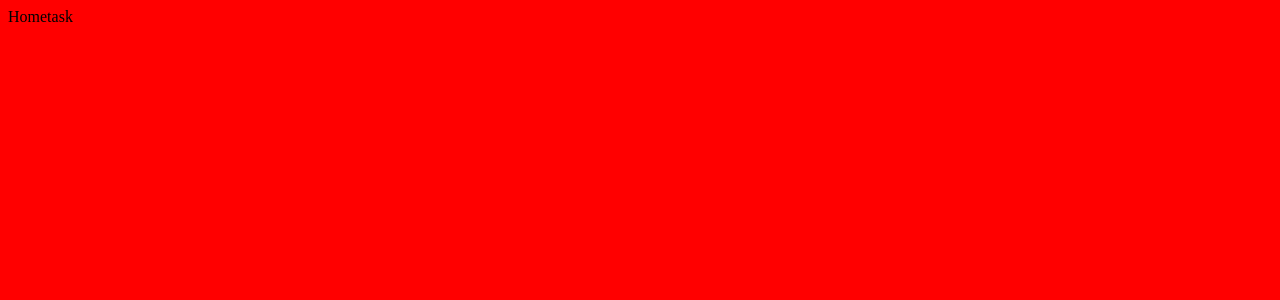
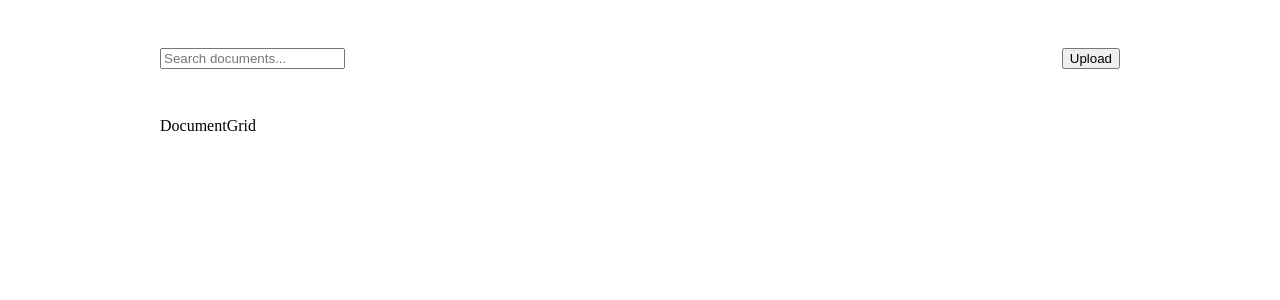
Before and after one commit to gmreizu/george-2019-07-12, a React app in the folder web/app/: page / in a window 1280 px wide. Shown: the top 300 px of the page. Built offline with nearby package versions, Linux system fonts and the light colour scheme.

Commit message:
web/app: wip

```diff
--- a/web/app/public/index.html
+++ b/web/app/public/index.html
@@ -10,7 +10,7 @@
 </head>
 
 <body class="mdc-theme--background mdc-typography">
-    <main id="app"></main>
+    <main id="app" class="container"></main>
     <script src="main.js"></script>
 </body>
 
--- a/web/app/src/components/app.scss
+++ b/web/app/src/components/app.scss
@@ -0,0 +1,12 @@
+.app {
+}
+
+.app__header {
+    display: flex;
+    justify-content: space-between;
+    margin-bottom: 48px;
+}
+
+.app__header__searchbox {
+    max-width: 400px;
+}
--- a/web/app/src/components/app.tsx
+++ b/web/app/src/components/app.tsx
@@ -1,9 +1,21 @@
 import * as React from "react";
+import "./app.scss";
+import { DocumentGrid } from "./document-grid";
 
 export class App extends React.Component {
     public render = (): JSX.Element => {
         return (
-            <div>Hometask</div>
+            <div className="app">
+                <header className="app__header">
+                    <input
+                        className="app__header__searchbox"
+                        type="text"
+                        placeholder="Search documents..."
+                    />
+                    <button>Upload</button>
+                </header>
+                <DocumentGrid />
+            </div>
         )
     }
 }
--- a/web/app/src/components/document-grid.tsx
+++ b/web/app/src/components/document-grid.tsx
@@ -5,6 +5,7 @@ export class DocumentGrid extends React.Component {
     public render = (): JSX.Element => {
         return (
             <div className="document-grid">
+                DocumentGrid
             </div>
         )
     }
--- a/web/app/src/main.scss
+++ b/web/app/src/main.scss
@@ -1,3 +1,4 @@
-body {
-    background-color: red;
+.container {
+    max-width: 960px;
+    margin: 48px auto;
 }
--- a/web/app/src/main.tsx
+++ b/web/app/src/main.tsx
@@ -4,9 +4,9 @@ import { App } from "./components/app";
 import "./main.scss";
 
 async function main() {
-    if (process.env.NODE_ENV !== "production") {
-        console.log("Running in development mode")
-    }
+    // if (process.env.NODE_ENV !== "production") {
+    //     console.log("Running in development mode")
+    // }
 
     ReactDOM.render(<App />, document.getElementById("app"))
 }
```
